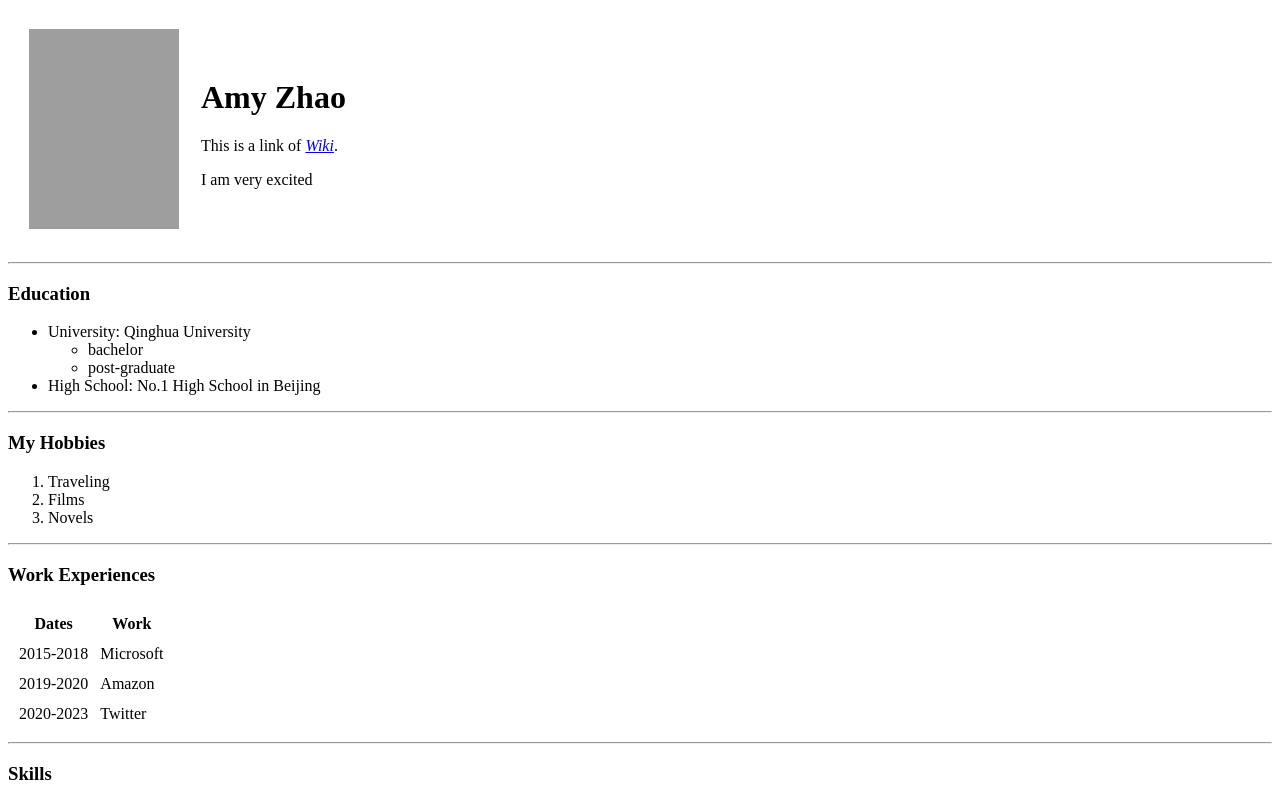
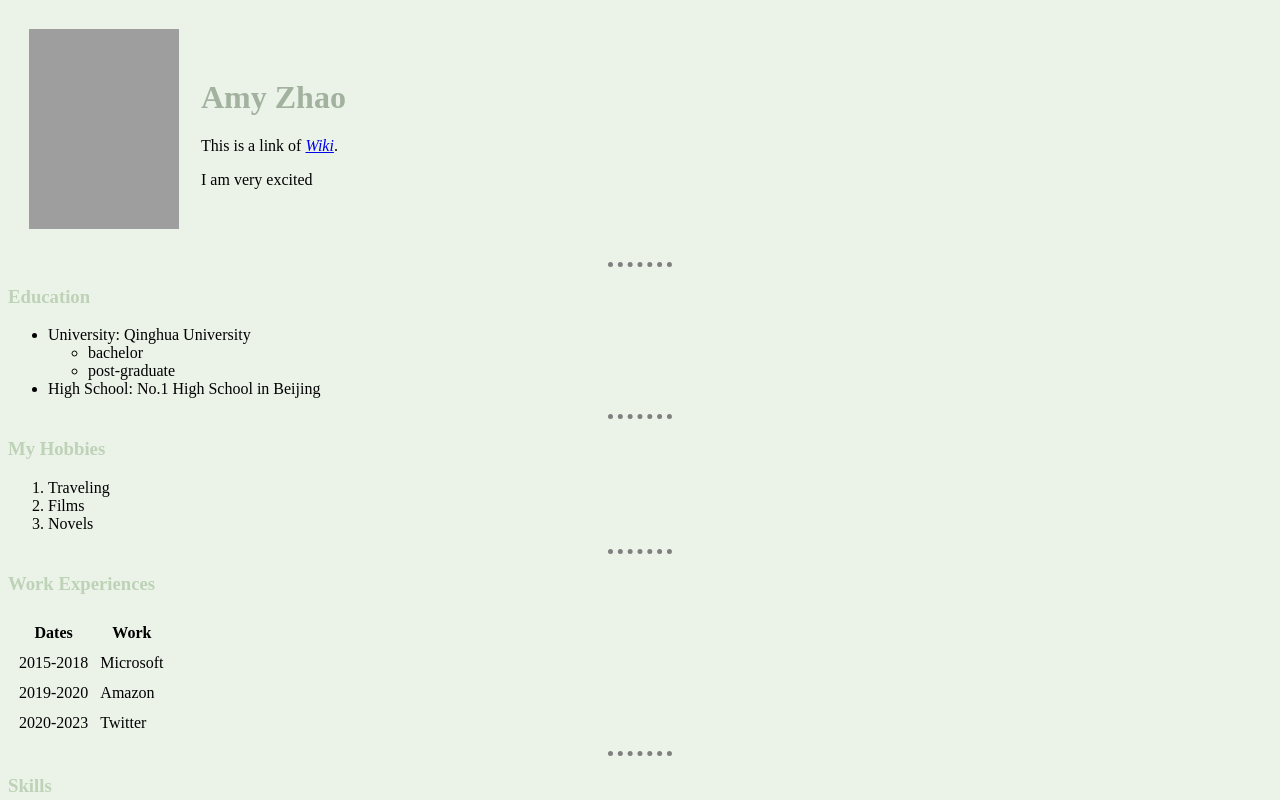
Before and after one commit to MirandaLin-8/Web, a plain HTML site: page index.html in a window 1280 px wide. Shown: the top 800 px of the page. Drawn offline with Linux system fonts and the light colour scheme; grey boxes are pictures that could not be loaded.

Commit message:
add css style

```diff
--- /dev/null
+++ b/css/styles.css
@@ -0,0 +1,16 @@
+body {
+    background-color: #EBF3E8;
+}
+hr {
+    border-style: none;
+    border-top-style: dotted;
+    border-top-color:grey;
+    border-width: 5px;
+    width:5%
+}
+h1 {
+    color:#A2B29F;
+}
+h3 {
+    color:#BDD2B6;
+}
--- a/index.html
+++ b/index.html
@@ -3,6 +3,7 @@
     <head>
         <meta charset="utf-8">
         <title>😅Amy Zhao's Website</title>
+        <link rel="stylesheet" href="css/styles.css">
     </head>
 
     <body>
```
Also changed, not shown: contactinfo.html (+2 -1 lines), input_display.html (added, +11 -0 lines).
